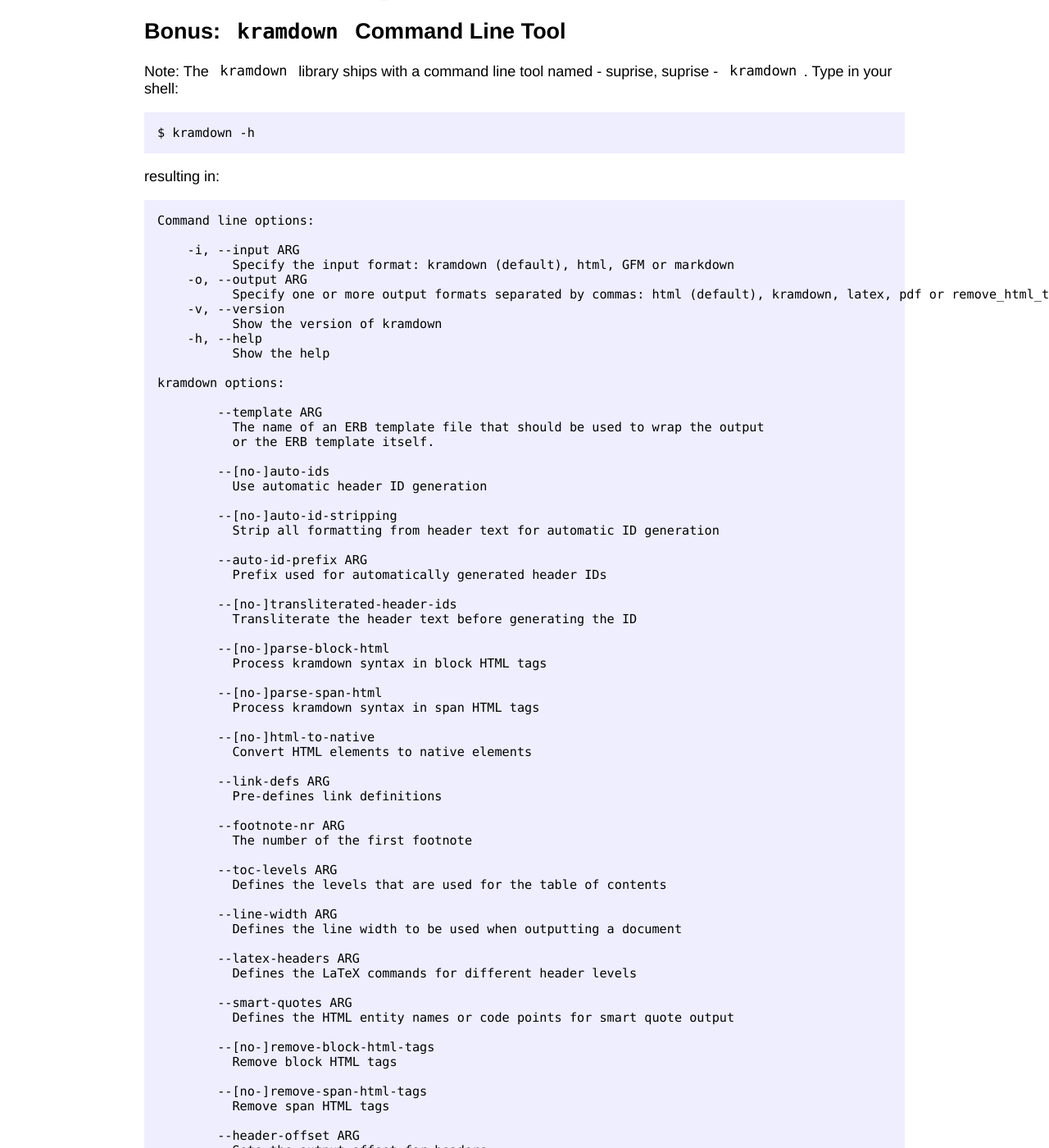
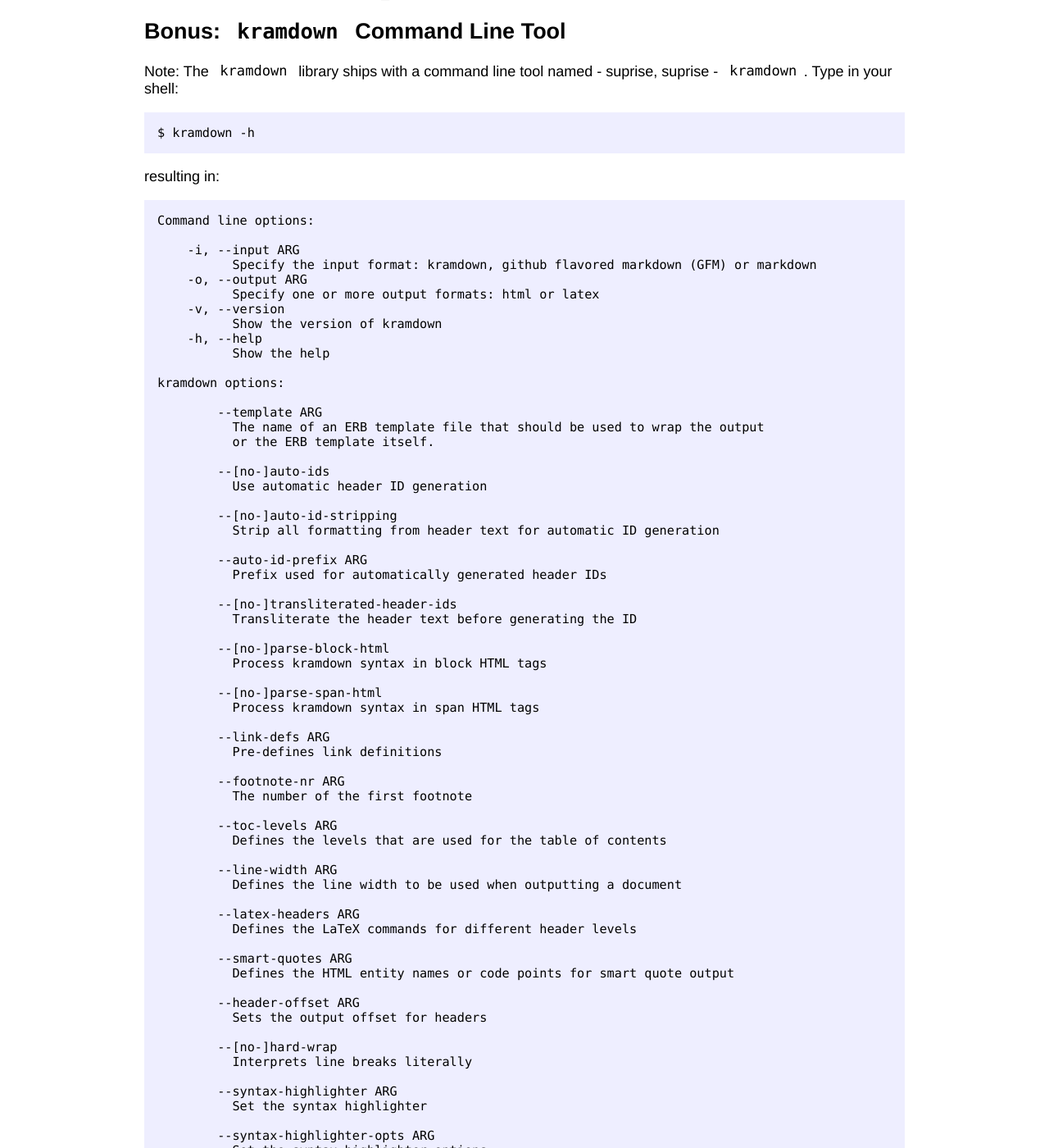
Before and after one commit to wongatron/calendar, a Jekyll site: the page built from 15-kramdown.md, in a window 1280 px wide and 1400 px high, scrolled down 3278 px. Shown: the whole window at 82% size. Built offline with Jekyll 4.4.1, drawn with Linux system fonts in a browser that asks for light colours; our own code applies the rules of GitHub Pages for plain Markdown files; some of the changed text lies outside the part shown.

Commit message:
Update 15-kramdown.md

```diff
--- a/15-kramdown.md
+++ b/15-kramdown.md
@@ -188,9 +188,9 @@ resulting in:
 Command line options:
 
     -i, --input ARG
-          Specify the input format: kramdown (default), html, GFM or markdown
+          Specify the input format: kramdown, github flavored markdown (GFM) or markdown
     -o, --output ARG
-          Specify one or more output formats separated by commas: html (default), kramdown, latex, pdf or remove_html_tags
+          Specify one or more output formats: html or latex
     -v, --version
           Show the version of kramdown
     -h, --help
@@ -220,9 +220,6 @@ kramdown options:
         --[no-]parse-span-html
           Process kramdown syntax in span HTML tags
 
-        --[no-]html-to-native
-          Convert HTML elements to native elements
-
         --link-defs ARG
           Pre-defines link definitions
 
@@ -240,12 +237,6 @@ kramdown options:
 
         --smart-quotes ARG
           Defines the HTML entity names or code points for smart quote output
-
-        --[no-]remove-block-html-tags
-          Remove block HTML tags
-
-        --[no-]remove-span-html-tags
-          Remove span HTML tags
 
         --header-offset ARG
           Sets the output offset for headers
```
Also changed, not shown: other parts of 15-kramdown.md (+1 -1 lines).
